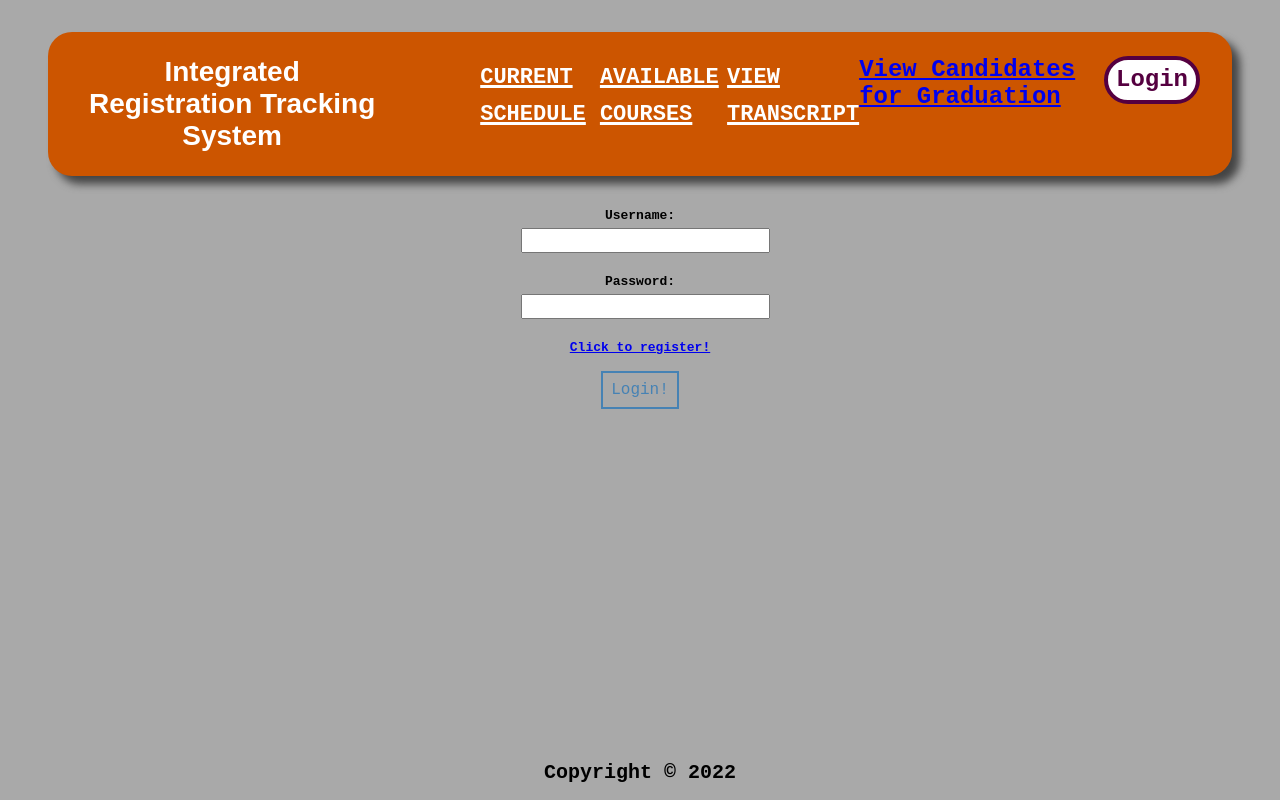
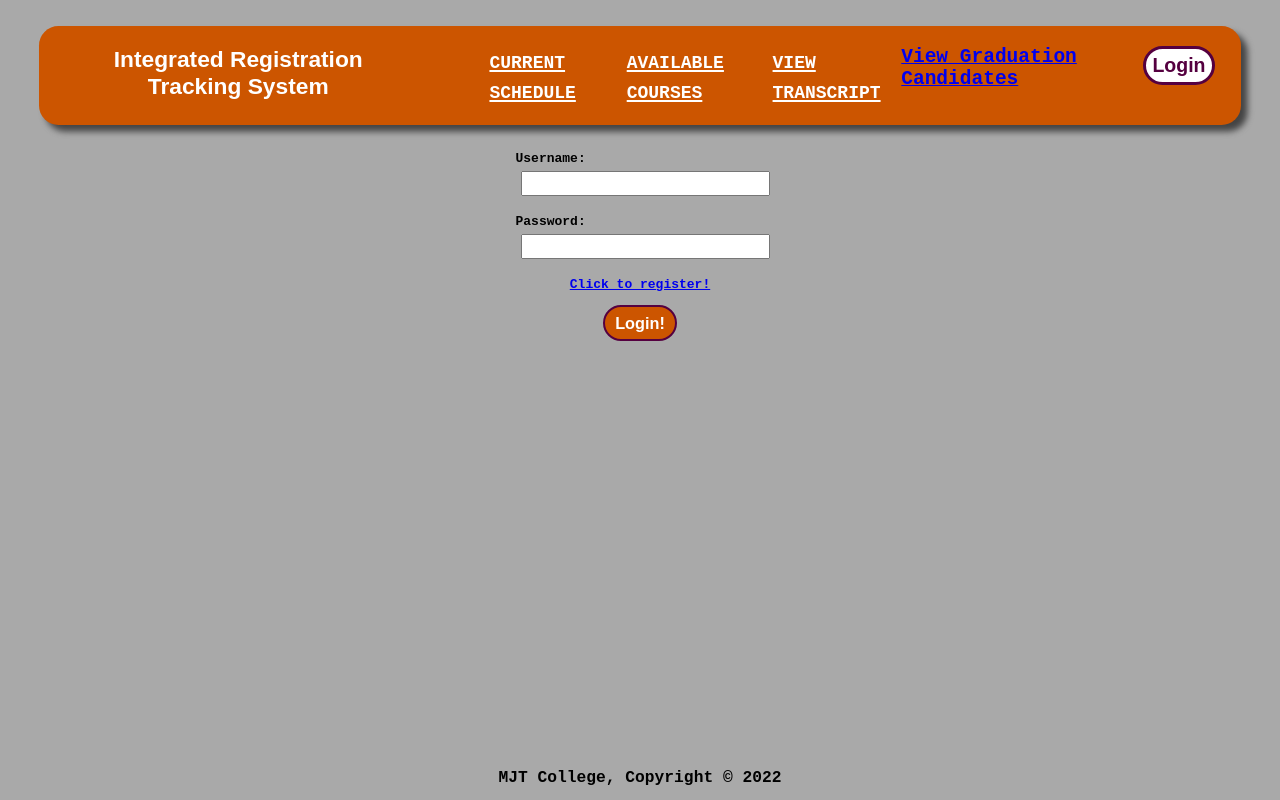
Before and after one commit to thompsonmikej/IRTS-Capstone, a React (Create React App) app in the folder frontend/: page /login in a window 1280 px wide. Built offline with nearby package versions, Linux system fonts and the light colour scheme.

Commit message:
EOD: for instructor review; added containers

```diff
--- a/frontend/src/App.css
+++ b/frontend/src/App.css
@@ -10,34 +10,37 @@
 
 html {
   box-sizing: border-box;
-  font-family:'Gill Sans', 'Gill Sans MT', Calibri, 'Trebuchet MS', sans-serif;
+  font-family: monospace;
 }
 
 p {
-  font-size: 20px;
+  font-size: 1.25rem;
 }
 
 button {
-  background-color: transparent;
-  border: 2px solid steelblue;
-  color: steelblue;
-  font-size: 1rem;
-  font-family: inherit;
-  max-width: 100px;
-  padding: 0.5rem 0.5rem;
+  background-color: #cc5500;
+  border: 2px solid #550040;
+  color: white;
+  font-size: 1.25rem;
+  font-weight: bold;
+  max-width: 15rem;
+  border-radius: 2rem;
+  padding: 0.5rem 0.75rem;
+
 }
 
 button:hover {
   cursor: pointer;
   color: white;
-  background-color: steelblue;
+  background-color: #550040;
+  border-radius: 0rem;
 }
 
 .container {
   margin: 0 auto;
-  max-width: 600px;
-  overflow: auto;
-  text-align: center;
+  max-width: 80rem;
+  text-align: left;
+
 }
 
 .form {
--- a/frontend/src/components/Footer/Footer.css
+++ b/frontend/src/components/Footer/Footer.css
@@ -6,4 +6,6 @@ footer {
   padding: 1rem;
   text-align: center;
   width: 100%;
+  margin-top: .5rem;
+  background-color: darkgray ;
 }
--- a/frontend/src/components/Footer/Footer.jsx
+++ b/frontend/src/components/Footer/Footer.jsx
@@ -3,7 +3,7 @@ import "./Footer.css";
 const Footer = () => {
   return (
     <footer>
-      <p>Copyright © 2022</p>{" "}
+      <p>MJT College, Copyright © 2022</p>{" "}
     </footer>
   );
 };
--- a/frontend/src/components/NavBar/NavBar.css
+++ b/frontend/src/components/NavBar/NavBar.css
@@ -93,7 +93,7 @@ hr {
 }
 
 .navLinkEmployee{
-
+  /* to be hidden until Employee logs in */
 }
 
 .navLink {
--- a/frontend/src/components/NavBar/NavBar.jsx
+++ b/frontend/src/components/NavBar/NavBar.jsx
@@ -32,7 +32,7 @@ const Navbar = () => {
         </li>
         <li >
           <Link to="/grads" className="navLinkEmployee">
-            <b>View Candidates for Graduation</b>
+            <b>View Graduation Candidates</b>
           </Link>
         </li>
         <li>
--- a/frontend/src/pages/CurrentCourses/CurrentCourses.jsx
+++ b/frontend/src/pages/CurrentCourses/CurrentCourses.jsx
@@ -26,12 +26,16 @@ const CurrentCourses = () => {
     return (
         <><h1>Courses at Your Current Grade Level</h1><br/><><><div>
             {   items.map((item) => (
-                    <><div key={item.id}>
+                <><div key={item.id} className="container">
                     <hr />
-                    <span>COURSE: {item.name} | </span>
-                    <span>CREDIT VALUE: {item.credit_value}</span>
-
-                </div></>
+                    <span>{item.name} | </span>
+                    <span>CREDIT VALUE: {item.credit_value} | </span>
+                    <span>DAYS AVAILABLE: M, T, W | </span>
+                </div>
+                    <div>
+                    <button>Add to Schedule</button>
+                    </div>
+                </>
                     ))}
 
             {console.log('Return in CurrentCourses', items)}
--- a/frontend/src/pages/GradsPage/GradsPage.jsx
+++ b/frontend/src/pages/GradsPage/GradsPage.jsx
@@ -24,7 +24,9 @@ const GradsPage = () => {
         fetchPersons();
     }, [token]);
     return (
-        <><h1>Candidates for Graduation</h1><br/><><><div>
+        <><h1>Candidates for Graduation</h1>
+            <h2>24 credits required to graduate</h2>
+            <br /><><><div className="container">
             {   persons.map((person) => (
                 <div key={person.id}>
                     <hr/>
--- a/frontend/src/pages/HomePage/HomePage.css
+++ b/frontend/src/pages/HomePage/HomePage.css
@@ -1,4 +1,4 @@
-.studentPic{
-width: 20%;
-height: 20%;
+.studentPic {
+max-width: 20%;
+max-height: 20%;
 }
--- a/frontend/src/pages/HomePage/HomePage.js
+++ b/frontend/src/pages/HomePage/HomePage.js
@@ -29,16 +29,11 @@ const HomePage = () => {
   }, [token]);  //className="container"
   return (
     <div >
-      <h1>Registration Services for {user.first_name} {user.last_name}
-        <br />Welcome!</h1>
+      <h1>Welcome {user.first_name} {user.last_name}!
+        <br />Registration Services for You</h1>
       <div><img src="https://img.freepik.com/free-photo/portrait-smiling-african-american-male-college-student-walking-with-coffee-isolated-white-wall_231208-638.jpg?w=740&t=st=1670117811~exp=1670118411~hmac=c8e92f3fe7101ca46fa69017402a1f51c691d6d6bff23e98701e80bf4bd97045" alt="student" className="studentPic"/>
       </div>
-      {student && student.map((student) => (
-            <><div key={student.id}>
-           <span>button to update a class</span>
-          <hr />
-        </div></>
-        ))}
+            <></>
     </div>
   );
 };
--- a/frontend/src/pages/TranscriptPage/TranscriptPage.jsx
+++ b/frontend/src/pages/TranscriptPage/TranscriptPage.jsx
@@ -100,10 +100,10 @@ const TranscriptPage = (props) => {
             <h2>CURRENT SEMESTER: {semester}</h2>
             <h2>GPA: {gpa}</h2>
             <hr />
-            <br /><><><div>
+            <br /><><><div className="container">
             {studentCourses.map((studentCourse) => (
                 <p key={studentCourse.id}>
-                    <span>COURSE: {studentCourse.course.name} |</span>
+                    <span>{studentCourse.course.name} |</span>
                     <span>CREDIT VALUE: {studentCourse.course.credit_value} |</span>
                     <span>GRADE EARNED: {studentCourse.grade_received} |</span>
                     <span>CREDIT EARNED: {studentCourse.credits_received}</span>
--- a/frontend/src/pages/UngradedCoursesPage/UngradedCoursesPage.jsx
+++ b/frontend/src/pages/UngradedCoursesPage/UngradedCoursesPage.jsx
@@ -25,16 +25,16 @@ const UngradedCoursesPage = (props) => {
         fetchUngradedCourses();
     }, [token]);
 
-
+    // <span>GRADE EARNED: {ungradedCourse.grade_received} | </span>
     return (
         <><h1>Scheduled Courses for {user.first_name} {user.last_name}</h1><br/><><><div>
             {ungradedCourses.map((ungradedCourse) => (
-                <div key={ungradedCourse.id}>
+                <div key={ungradedCourse.id} className="container">
                     <hr/>
                     <span>{ungradedCourse.course.name} | </span>
                     <span>DAYS: M, T, W | </span>
-                    <span>GRADE EARNED: {ungradedCourse.grade_received} | </span>
-                    <span>CREDITS ATTEMPTED: {ungradedCourse.course.credit_value} |</span>
+                    <span>CREDIT VALUE: {ungradedCourse.course.credit_value} |</span>
+                    <span>GRADE EARNED: TBD | </span>
                     <span>CREDITS EARNED: 0 </span>
 
                     </div>
```
Also changed, not shown: 2 other files (tests, documents, lock files or other folders).
